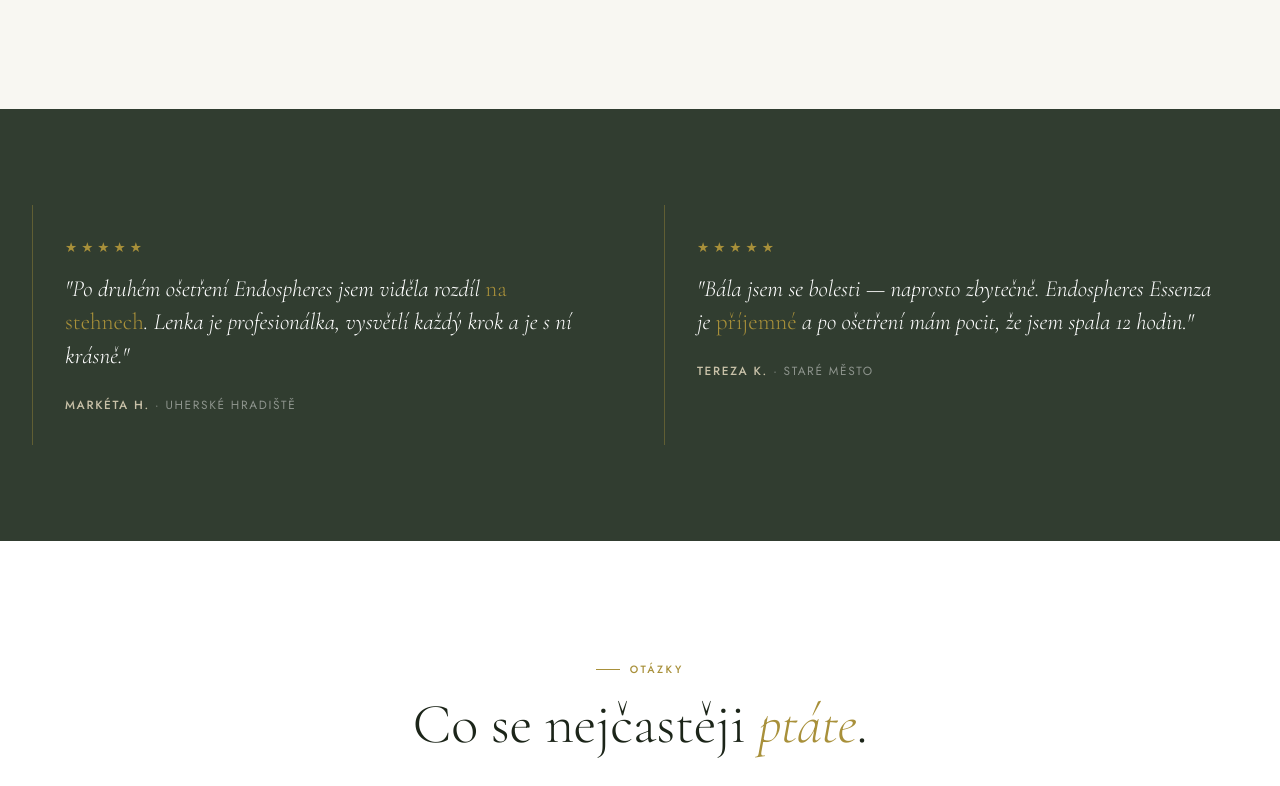
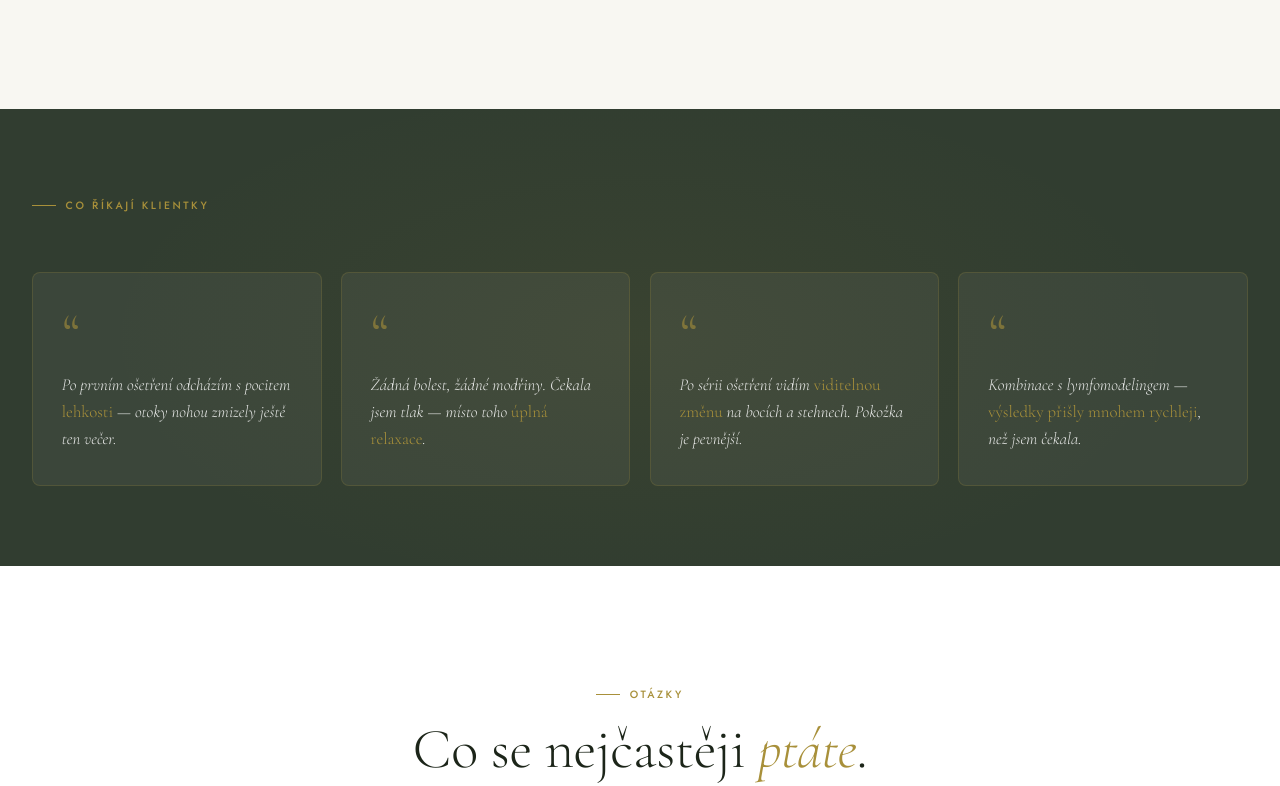
Before and after one commit to hanektom1-coder/endospheres-uh-web, a website: page index.html in a window 1280 px wide. Shown: the part 6437-7223 px from the top of the page. Drawn offline with Linux system fonts and the light colour scheme.

Commit message:
Update index.html

```diff
--- a/index.html
+++ b/index.html
@@ -221,16 +221,16 @@
     },
     {
       "@type": "Review",
-      "reviewBody": "Po druhém ošetření Endospheres jsem viděla rozdíl na stehnech. Lenka je profesionálka, vysvětlí každý krok a je s ní krásně.",
+      "reviewBody": "Po prvním ošetření odcházím s pocitem lehkosti — otoky nohou zmizely ještě ten večer.",
       "reviewRating": {"@type": "Rating", "ratingValue": "5", "bestRating": "5"},
-      "author": {"@type": "Person", "name": "Markéta H."},
+      "author": {"@type": "Person", "name": "Klientka"},
       "itemReviewed": {"@id": "https://endospheresuh.cz/#studio"}
     },
     {
       "@type": "Review",
-      "reviewBody": "Bála jsem se bolesti — naprosto zbytečně. Endospheres Essenza je příjemné a po ošetření mám pocit, že jsem spala 12 hodin.",
+      "reviewBody": "Žádná bolest, žádné modřiny. Čekala jsem tlak — místo toho relaxace.",
       "reviewRating": {"@type": "Rating", "ratingValue": "5", "bestRating": "5"},
-      "author": {"@type": "Person", "name": "Tereza K."},
+      "author": {"@type": "Person", "name": "Klientka"},
       "itemReviewed": {"@id": "https://endospheresuh.cz/#studio"}
     }
   ]
@@ -478,15 +478,16 @@ a{color:inherit}
 @media(max-width:980px){.pricing-in{grid-template-columns:1fr;gap:2.5rem}.pricing-side{position:static}.plans{grid-template-columns:1fr}.plan.wide{grid-column:auto}.plan{flex-direction:column;align-items:flex-start;gap:.5rem}.plan-pr{text-align:left}.plan-pr-v{font-size:1.3rem}}
 
 /* ─── REVIEWS ─── */
-.reviews{background:var(--forest);color:#fff;padding:6rem 2rem}
-.reviews-in{max-width:1320px;margin:0 auto;display:grid;grid-template-columns:1fr 1fr;gap:3rem}
-.rev{padding:2rem;border-left:1px solid rgba(168,144,58,.4)}
-.rev-stars{color:var(--gold);letter-spacing:4px;font-size:.85rem;margin-bottom:1rem}
-.rev-q{font-family:var(--fd);font-size:1.45rem;font-weight:300;font-style:italic;line-height:1.45;color:#fff;margin-bottom:1.4rem}
+.reviews{background:var(--forest);color:#fff;padding:5rem 2rem;position:relative;overflow:hidden}
+.reviews::before{content:'';position:absolute;inset:0;background:radial-gradient(ellipse 60% 80% at 50% 50%,rgba(168,144,58,.07) 0%,transparent 70%);pointer-events:none}
+.reviews-head{max-width:1320px;margin:0 auto 2.5rem;position:relative}
+.reviews-in{max-width:1320px;margin:0 auto;display:grid;grid-template-columns:repeat(4,1fr);gap:1.2rem;position:relative}
+.rev{padding:2rem 1.8rem 2rem;background:rgba(255,255,255,.05);border-radius:8px;border:1px solid rgba(168,144,58,.2);display:flex;flex-direction:column;gap:1.2rem;transition:.3s ease}
+.rev::before{content:'\201C';font-family:var(--fd);font-size:3.5rem;line-height:1;color:var(--gold);opacity:.6;display:block;margin-bottom:-.5rem}
+.rev-q{font-family:var(--fd);font-size:1.05rem;font-weight:300;font-style:italic;line-height:1.6;color:rgba(255,255,255,.88);margin:0}
 .rev-q em{font-style:normal;color:var(--gold)}
-.rev-meta{font-size:.74rem;letter-spacing:.14em;text-transform:uppercase;color:rgba(255,255,255,.45);font-weight:400}
-.rev-meta b{color:var(--warm);font-weight:500}
-@media(max-width:980px){.reviews-in{grid-template-columns:1fr;gap:1rem}}
+@media(max-width:980px){.reviews-in{grid-template-columns:1fr 1fr;gap:1rem}}
+@media(max-width:600px){.reviews-in{grid-template-columns:1fr}}
 
 /* ─── FAQ ─── */
 .faq{background:#fff;padding:7rem 2rem}
@@ -928,16 +929,21 @@ a{color:inherit}
 
 <!-- REVIEWS -->
 <section class="reviews" aria-labelledby="recenze-nadpis">
+  <div class="reviews-head">
+    <p class="eyebrow" style="color:var(--gold)">Co říkají klientky</p>
+  </div>
   <div class="reviews-in">
     <div class="rev">
-      <div class="rev-stars" aria-label="Hodnocení 5 z 5 hvězdiček">★★★★★</div>
-      <blockquote class="rev-q">"Po druhém ošetření Endospheres jsem viděla rozdíl <em>na stehnech</em>. Lenka je profesionálka, vysvětlí každý krok a je s ní krásně."</blockquote>
-      <div class="rev-meta"><b>Markéta H.</b> · Uherské Hradiště</div>
+      <blockquote class="rev-q">Po prvním ošetření odcházím s pocitem <em>lehkosti</em> — otoky nohou zmizely ještě ten večer.</blockquote>
     </div>
     <div class="rev">
-      <div class="rev-stars" aria-label="Hodnocení 5 z 5 hvězdiček">★★★★★</div>
-      <blockquote class="rev-q">"Bála jsem se bolesti — naprosto zbytečně. Endospheres Essenza je <em>příjemné</em> a po ošetření mám pocit, že jsem spala 12 hodin."</blockquote>
-      <div class="rev-meta"><b>Tereza K.</b> · Staré Město</div>
+      <blockquote class="rev-q">Žádná bolest, žádné modřiny. Čekala jsem tlak — místo toho <em>úplná relaxace</em>.</blockquote>
+    </div>
+    <div class="rev">
+      <blockquote class="rev-q">Po sérii ošetření vidím <em>viditelnou změnu</em> na bocích a stehnech. Pokožka je pevnější.</blockquote>
+    </div>
+    <div class="rev">
+      <blockquote class="rev-q">Kombinace s lymfomodelingem — <em>výsledky přišly mnohem rychleji</em>, než jsem čekala.</blockquote>
     </div>
   </div>
 </section>
@@ -999,8 +1005,8 @@ a{color:inherit}
 <!-- BOOK CTA -->
 <section class="book" aria-labelledby="cta-nadpis">
   <div class="book-in">
-    <h2 id="cta-nadpis">Vyhraďte si <em>chvíli</em>.<br>Tělo si pamatuje.</h2>
-    <p>Online rezervace 24/7 nebo zavolejte kdykoli během pracovní doby. První konzultace je zdarma.</p>
+    <h2 id="cta-nadpis">Vyhraďte si čas na <em>své tělo</em>.</h2>
+    <p>Online rezervace 24/7 nebo zavolejte kdykoli během pracovní doby.</p>
     <div class="book-row">
       <a class="btn btn-g" href="https://rezervace.maderoterapieuh.cz" rel="noopener">
         Online rezervace
@@ -1080,15 +1086,16 @@ a{color:inherit}
 <div class="xpromo" aria-label="Další služby Maderoterapie UH">
   <div class="xpromo-in">
     <div>
-      <p class="xpromo-eyebrow">Studio Šestý smysl · Uherské Hradiště</p>
-      <h2>Endospheres je součástí <em>Maderoterapie UH</em>.</h2>
-      <p class="xpromo-p">Soukromé studio v srdci Uherského Hradiště zaměřené na péči o tělo, lymfatický systém a celkovou pohodu. Bc. Lenka Hanáčková kombinuje moderní technologie s tradičními rituály — vše s osobním přístupem a v klidném prostředí studia Šestý smysl.</p>
+      <p class="xpromo-eyebrow">Šestý smysl · Uherské Hradiště</p>
+      <h2>Endospheres Therapy<br>exkluzivně v <em>Maderoterapie UH</em>.</h2>
+      <p class="xpromo-p">Soukromé studio v srdci Uherského Hradiště zaměřené na péči o tělo, lymfatický systém a celkovou pohodu. Bc. Lenka Hanáčková kombinuje moderní technologie s tradičními rituály — vše s osobním přístupem a v klidném prostředí.</p>
       <div class="xpromo-tags" aria-label="Další služby">
         <span class="xpromo-tag">Maderoterapie</span>
         <span class="xpromo-tag">Lymfomodeling</span>
         <span class="xpromo-tag">Španělská masáž</span>
         <span class="xpromo-tag">Lymfodrenáž</span>
         <span class="xpromo-tag">Abhyanga</span>
+        <span class="xpromo-tag">AN MO</span>
       </div>
     </div>
     <a class="btn btn-f" href="https://www.maderoterapieuh.cz" rel="noopener" aria-label="Přejít na web Maderoterapie UH">
@@ -1104,7 +1111,7 @@ a{color:inherit}
     <div class="ft-grid">
       <div>
         <div class="f-bname"><div class="f-bdot"></div>Endospheres Essenza Therapy</div>
-        <p class="f-bdesc">Italská kompresní mikrovibrace pro lymfatickou drenáž, redukci celulitidy a tvarování těla. Studio Šestý smysl, Uherské Hradiště. Bc. Lenka Hanáčková.</p>
+        <p class="f-bdesc">Italská kompresní mikrovibrace pro lymfatickou drenáž, redukci celulitidy a tvarování těla. Studio Maderoterapie UH, Uherské Hradiště. Bc. Lenka Hanáčková.</p>
         <a class="btn btn-f" href="https://rezervace.maderoterapieuh.cz" rel="noopener" style="font-size:.77rem;padding:.58rem 1.25rem">Rezervovat online</a>
       </div>
       <div>
```
